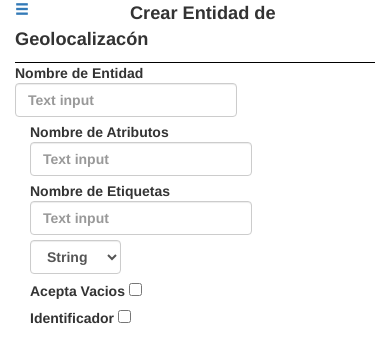
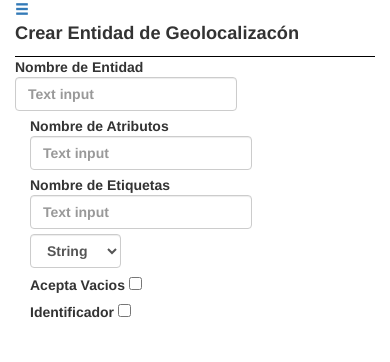
Before and after one commit to cilenedv/vivaGyM, a plain HTML site: page index.html in a window 390 px wide. Drawn offline with nearby package versions, Linux system fonts and the light colour scheme.

Commit message:
xs por md

```diff
--- a/index.html
+++ b/index.html
@@ -11,7 +11,7 @@
 <body>
 	<div class="container-fluid">
 		<div class="row">
-			<div class="col-lg-4 col-xs-4">
+			<div class="col-lg-4 col-md-4">
 				<a><div class="glyphicon glyphicon-menu-hamburger" aria-hidden="true" id="burger"></div></a>
 				<div id="slide">
 					<div class="title">Gestión de Proyectos</div>
```
